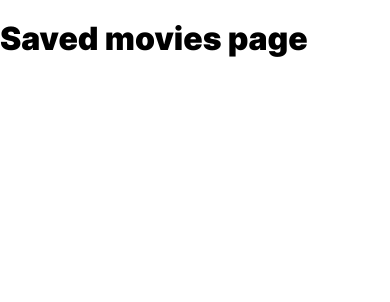
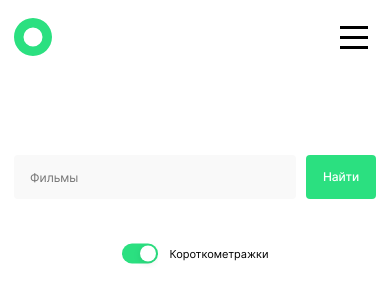
Before and after one commit to NataliUstinova/movies-explorer-frontend, a React (Create React App) app: page /saved in a window 390 px wide. Shown: the top 302 px of the page. Built offline with nearby package versions, Linux system fonts and the light colour scheme.

Commit message:
feat: Search Form mobile #11

```diff
--- a/src/components/SavedMovies/SavedMovies.jsx
+++ b/src/components/SavedMovies/SavedMovies.jsx
@@ -1,9 +1,13 @@
 import React from "react";
+import "./SavedMovies.css";
+import Header from "../Header/Header";
+import SearchForm from "../SearchForm/SearchForm";
 
-const SavedMovies = () => {
+const SavedMovies = ({ openModal, closeModal }) => {
   return (
-    <div>
-      <h1>Saved movies page</h1>
+    <div className="saved-movies">
+      <Header openModal={openModal} closeModal={closeModal} />
+      <SearchForm />
     </div>
   );
 };
--- a/src/components/SearchForm/SearchForm.css
+++ b/src/components/SearchForm/SearchForm.css
@@ -3,10 +3,10 @@
 }
 
 .search-form__form {
+
   display: grid;
   margin-bottom: 30px;
   grid-template-columns: 9fr 70px;
-  align-items: center;
   column-gap: 10px;
 }
 
@@ -60,13 +60,39 @@
 }
 
 .search-form__toggle_on {
-  background: url(./../../images/toggle-on.svg)  no-repeat center center;
-  width: 40px;
+  background: url(./../../images/toggle-on.svg)  no-repeat left center;
+  width: 36px;
   height: 25px;
 }
 
 .search-form__toggle_off {
-  background: url(./../../images/toggle-off.svg)  no-repeat center center;
-  width: 40px;
+  background: url(./../../images/toggle-off.svg)  no-repeat right center;
+  width: 36px;
   height: 25px;
 }
+
+@media (max-width: 768px) {
+  .search-form {
+    padding: 80px 30px 10px;
+  }
+}
+
+@media (max-width: 420px) {
+  .search-form {
+    padding: 81px 14px 10px;
+  }
+  .search-form__form {
+    margin-bottom: 44px;
+  }
+  .search-form__input {
+    padding: 0 0 0 16px;
+    font-size: 12px;
+    height: 44px;
+  }
+  .search-form__filter-text {
+    font-size: 11px;
+  }
+  .search-form__filter-container {
+    padding-bottom: 43px;
+  }
+}
--- a/src/components/SearchForm/SearchForm.jsx
+++ b/src/components/SearchForm/SearchForm.jsx
@@ -5,13 +5,18 @@ import Separator from "../Separator/Separator";
 const SearchForm = () => {
   const [isOn, setIsOn] = useState(true);
 
+  function handleSubmit(e) {
+    e.preventDefault();
+    console.log("Сабмит формы");
+  }
+
   function toggle() {
     setIsOn(!isOn);
   }
 
   return (
     <div className="search-form">
-      <form className="search-form__form">
+      <form className="search-form__form" onSubmit={handleSubmit}>
         <input
           type="text"
           className="search-form__input"
```
